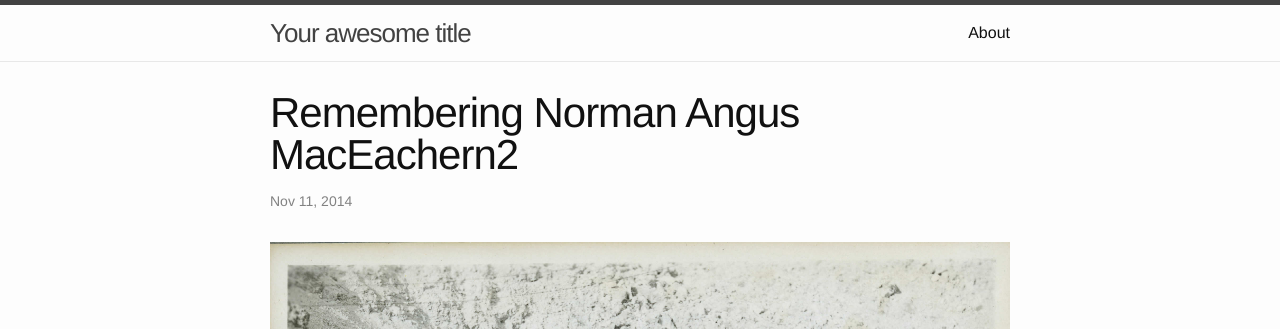
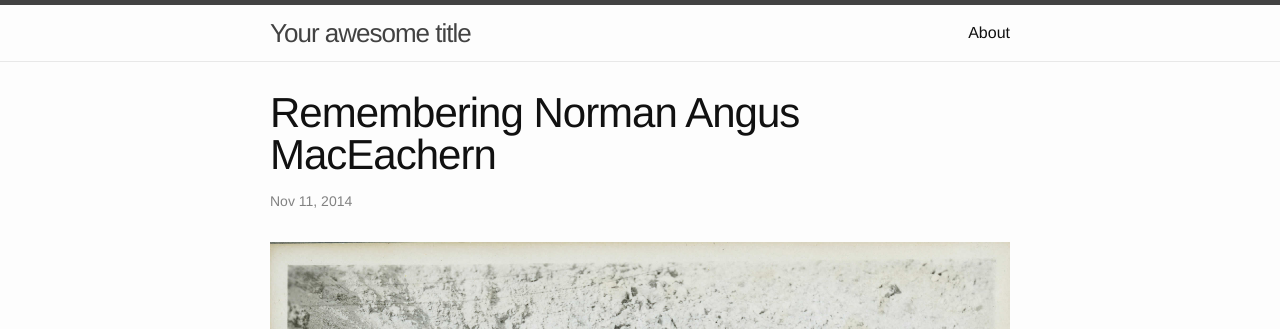
Before and after one commit to robmaceachern/robmaceachern.github.io, a Jekyll site: the page built from _posts/2014-11-11-remembering-norman-angus-maceachern.markdown, in a window 1280 px wide and 900 px high. Shown: the top 329 px of the window. Built offline with Jekyll 4.4.1, drawn with Linux system fonts in a browser that asks for light colours.

Commit message:
Revert post change

```diff
--- a/_posts/2014-11-11-remembering-norman-angus-maceachern.markdown
+++ b/_posts/2014-11-11-remembering-norman-angus-maceachern.markdown
@@ -1,7 +1,7 @@
 ---
 layout: post
-title: Remembering Norman Angus MacEachern2
-date: '2014-11-11 18:40:35 -0800'
+title: Remembering Norman Angus MacEachern
+date: 2014-11-11 18:40:35
 categories:
 ---
 
```
